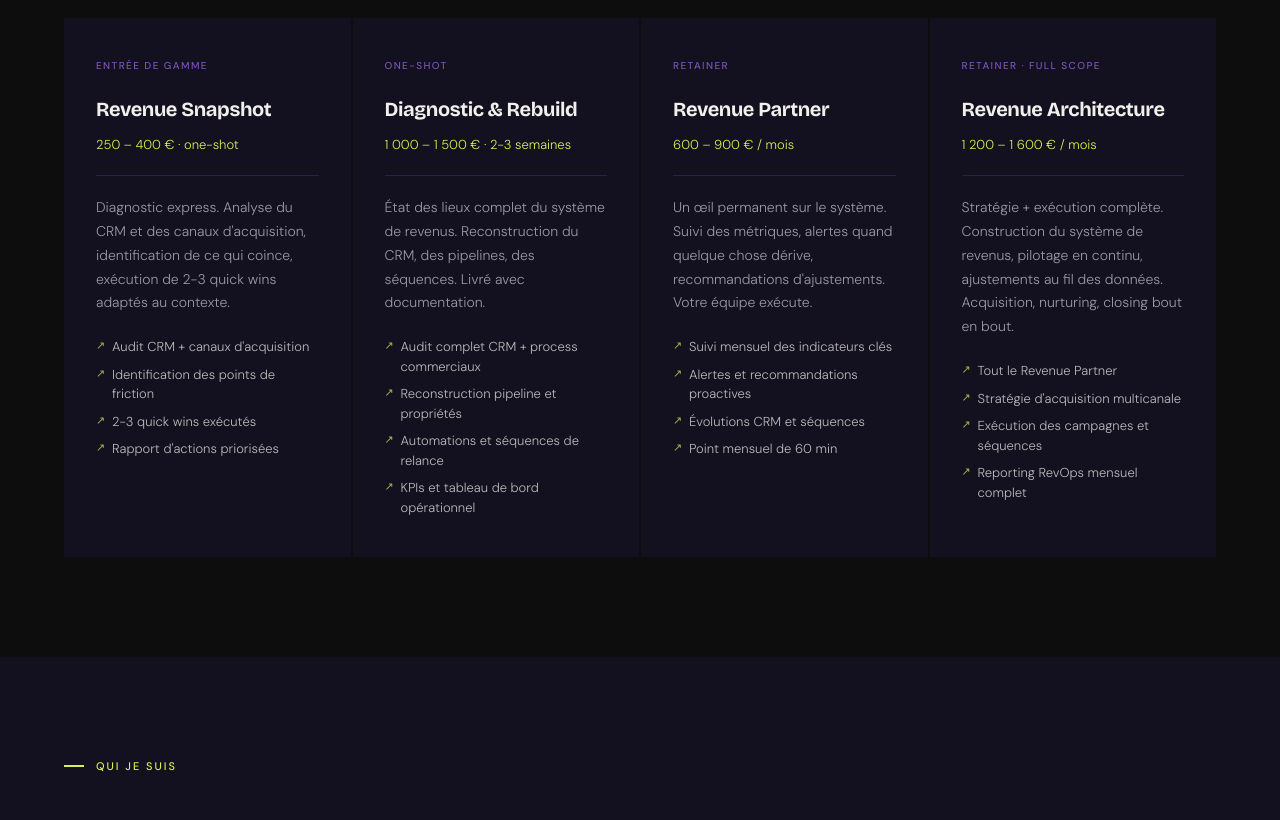
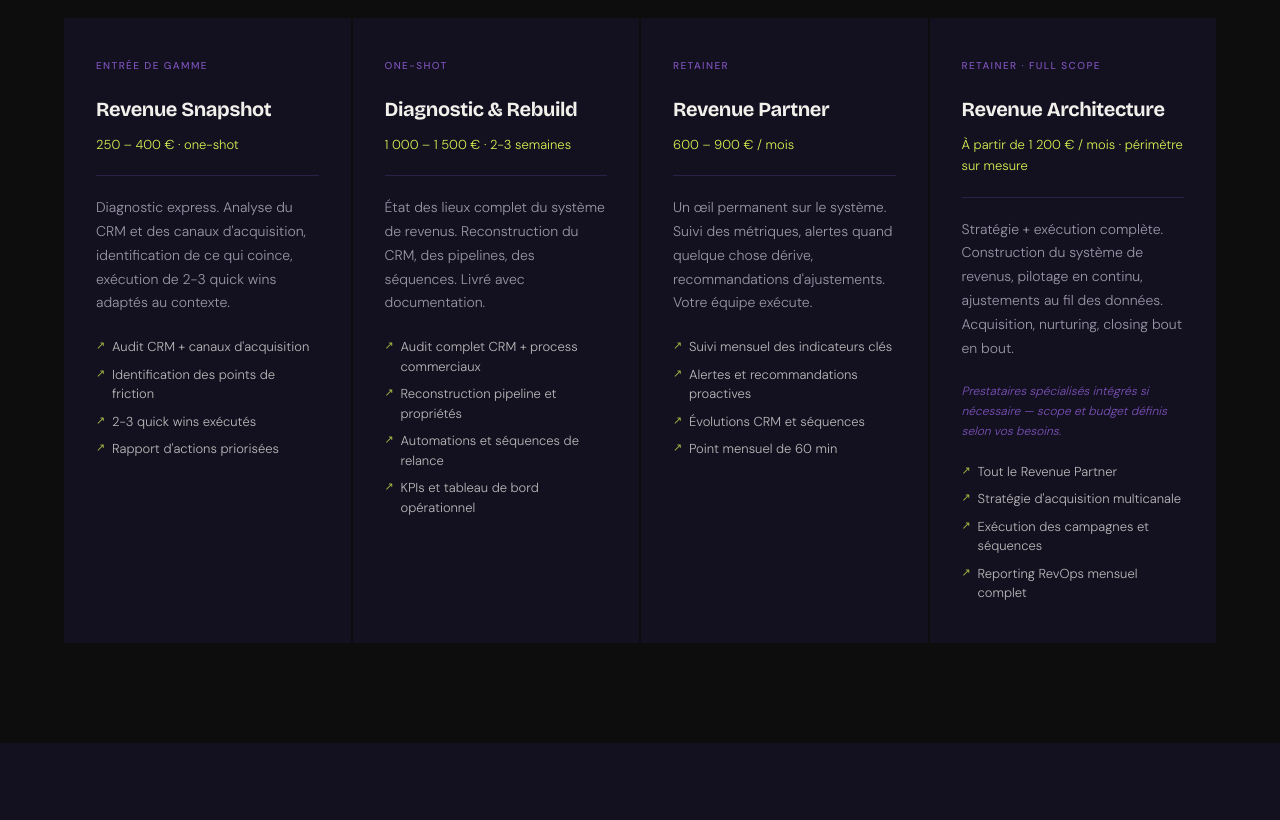
Before and after one commit to estelleberthaud-maker/leukos-site, a plain HTML site: page index.html in a window 1280 px wide. Shown: the part 3360-4180 px from the top of the page. Drawn offline with nearby package versions, Linux system fonts and the light colour scheme.

Commit message:
Update index.html
changement offre

```diff
--- a/index.html
+++ b/index.html
@@ -756,8 +756,9 @@ footer p { font-size: 13px; color: var(--grey); }
     <div class="offre reveal">
       <div class="offre-badge">Retainer · Full scope</div>
       <div class="offre-name">Revenue Architecture</div>
-      <div class="offre-price">1 200 – 1 600 € / mois</div>
+      <div class="offre-price">À partir de 1 200 € / mois · périmètre sur mesure</div>
       <p class="offre-desc">Stratégie + exécution complète. Construction du système de revenus, pilotage en continu, ajustements au fil des données. Acquisition, nurturing, closing bout en bout.</p>
+      <p style="font-size: 12px; color: var(--purple-mid); margin-bottom: 20px; font-style: italic;">Prestataires spécialisés intégrés si nécessaire — scope et budget définis selon vos besoins.</p>
       <ul class="offre-list">
         <li>Tout le Revenue Partner</li>
         <li>Stratégie d'acquisition multicanale</li>
```
